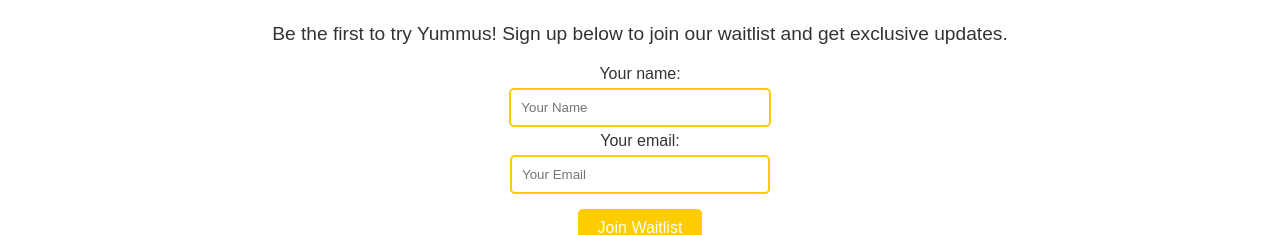
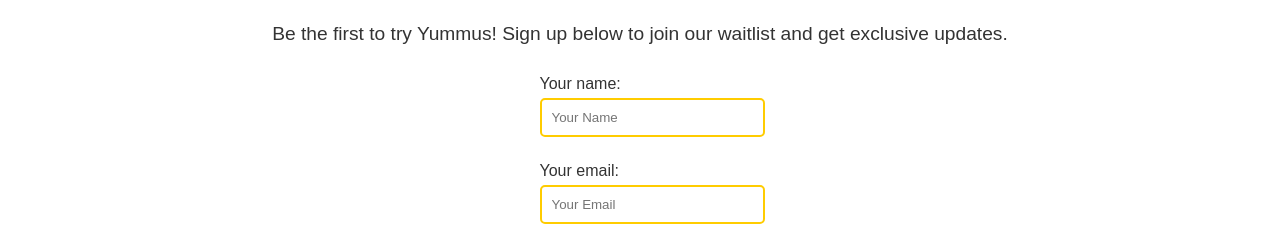
Before and after one commit to abbethehuman/yummas, a plain HTML site: page index.html in a window 1280 px wide. Shown: the part 585-820 px from the top of the page. Drawn offline with Linux system fonts and the light colour scheme.

Commit message:
Update styles.css

```diff
--- a/styles.css
+++ b/styles.css
@@ -60,10 +60,17 @@ body {
     align-items: center;
 }
 
-#waitlistForm input {
+#waitlistForm label {
+    display: flex;
+    flex-direction: column;
+    align-items: flex-start;
+    margin: 10px 0;
+}
+
+#waitlistForm input, #waitlistForm textarea {
     padding: 10px;
-    margin: 5px;
-    width: 80%;
+    margin: 5px 0;
+    width: 100%;
     max-width: 400px;
     border: 2px solid #ffcc00;
     border-radius: 5px;
```
